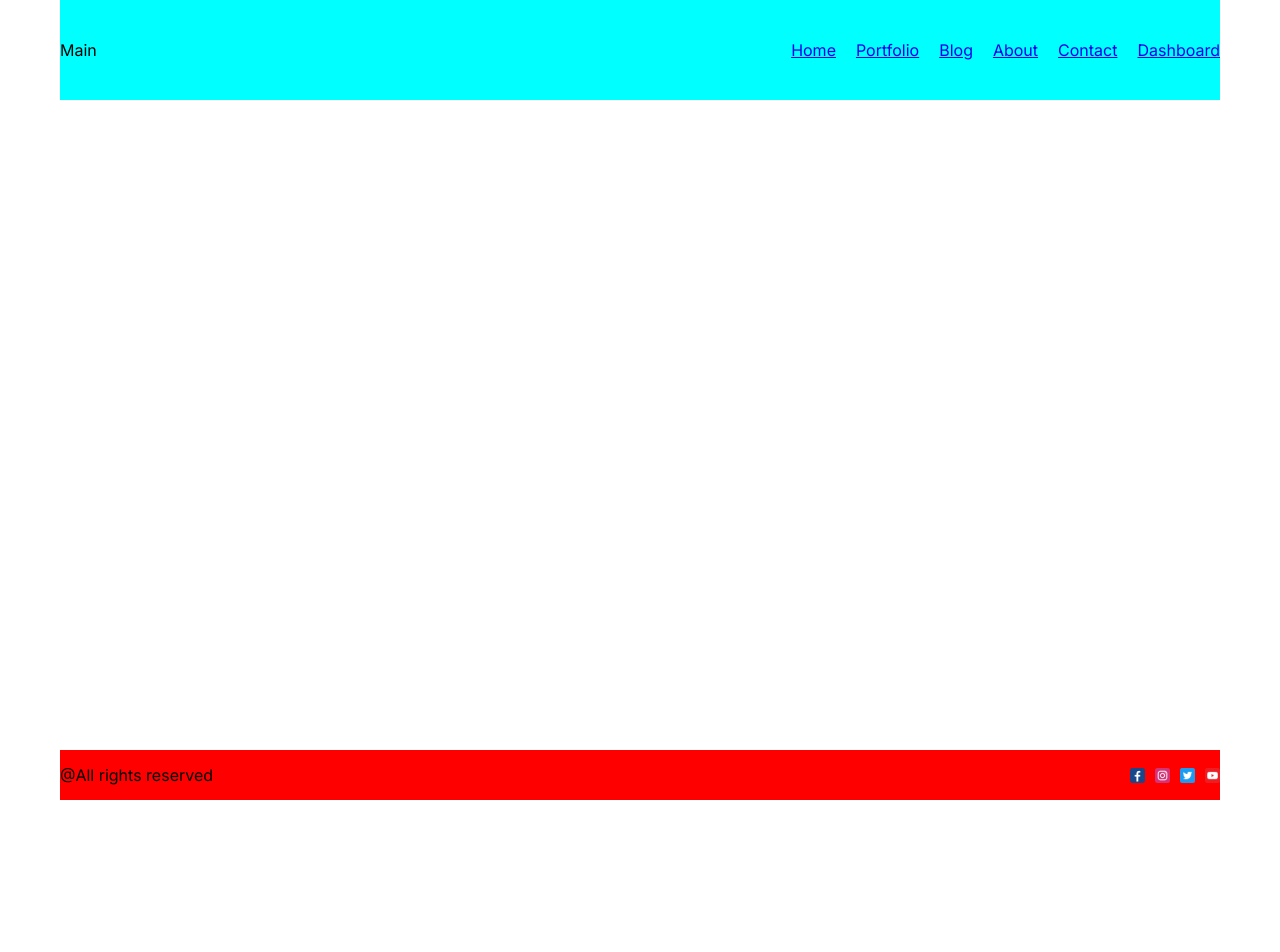
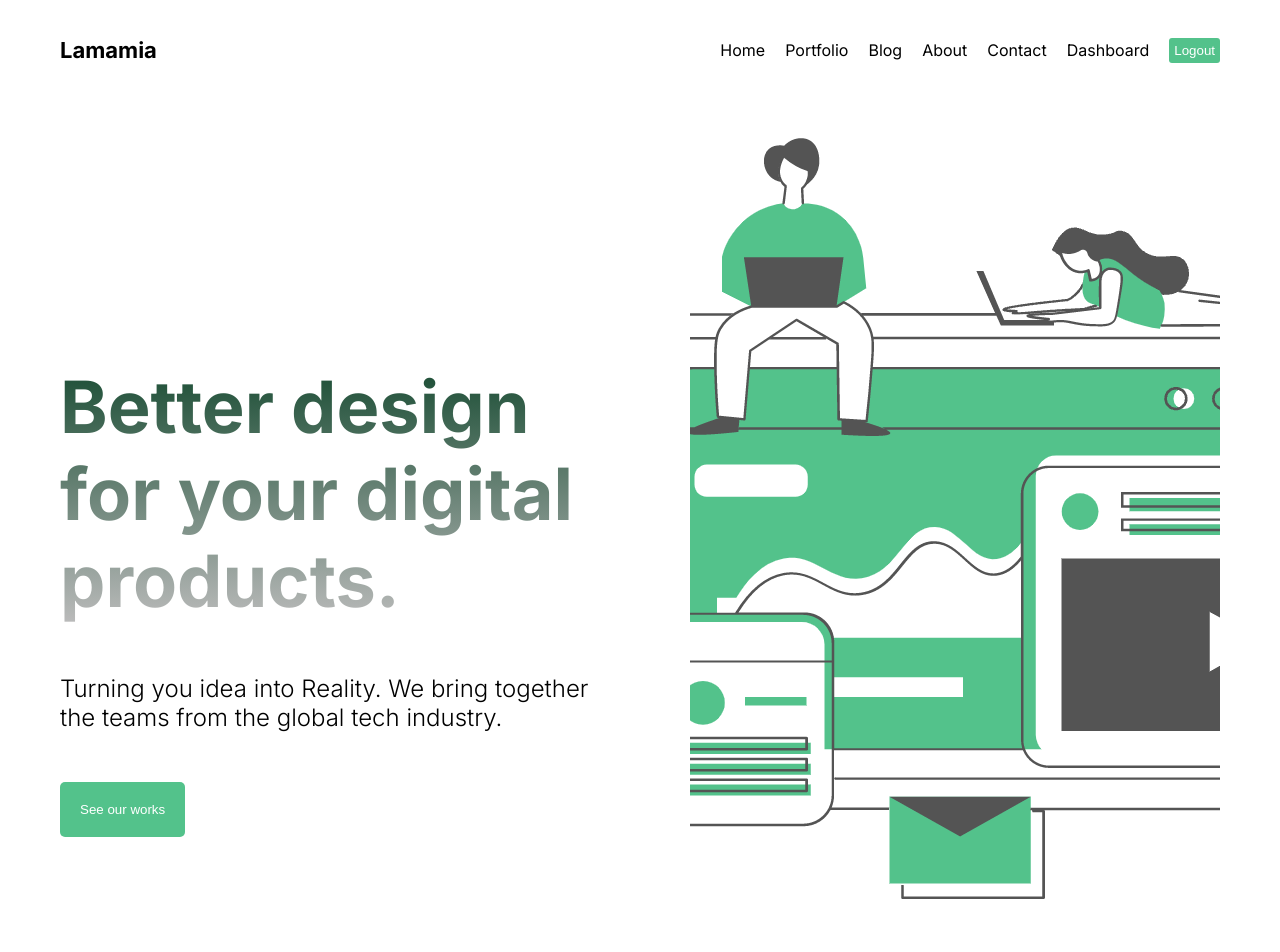
Before and after one commit to Racooly/codeapp, a Next.js app: page / in a window 1280 px wide. Shown: the top 952 px of the page. Before the commit the page ends 800 px from the top, so only its background shows below. Built offline with nearby package versions, Linux system fonts and the light colour scheme.

Commit message:
app_ui added

```diff
--- a/next.config.js
+++ b/next.config.js
@@ -1,4 +1,8 @@
 /** @type {import('next').NextConfig} */
-const nextConfig = {}
+const nextConfig = {
+    images: {
+        domains: ['images.pexels.com']
+    }
+}
 
 module.exports = nextConfig
--- /dev/null
+++ b/src/app/about/page.module.css
@@ -0,0 +1,17 @@
+.imgContainer{
+    width: 100%;
+    height: 300px;
+    position: relative;
+}
+.img{
+    object-fit: cover;
+    filter: grayscale(100%);
+}
+.imgText{
+    position: absolute;
+    bottom: 20px;
+    left: 20px;
+    background-color: #53c28b;
+    color: white;
+    padding: 5px;
+}
--- a/src/app/globals.css
+++ b/src/app/globals.css
@@ -18,3 +18,8 @@
   flex-direction: column;
   justify-content: space-between;
 }
+
+a{
+  text-decoration: none;
+  color: black;
+}
--- a/src/app/page.jsx
+++ b/src/app/page.jsx
@@ -1,9 +1,20 @@
 import styles from './page.module.css'
+import Image from 'next/image'
+import hero from 'public/hero.png'
 
 export default function Home() {
   return (
-    <main className={styles.main}>
-
+    <main className={styles.container}>
+      <div className={styles.item}>
+        <h1 className={styles.title}> Better design for your digital products.</h1>
+        <p className={styles.desc}>
+          Turning you idea into Reality. We bring together the teams from the global tech industry.
+        </p>
+        <button className={styles.button}>See our works</button>
+      </div>
+      <div className={styles.item}>
+        <Image src={hero} alt='hero' className={styles.img} />
+      </div>
     </main>
   )
 }
--- a/src/app/page.module.css
+++ b/src/app/page.module.css
@@ -0,0 +1,35 @@
+.container{
+    display: flex;
+    align-items: center;
+    gap: 100px;
+}
+.item{
+    flex: 1;
+    display: flex;
+    flex-direction: column;
+    gap: 50px;
+}
+.title{
+    font-size: 72px;
+    background: linear-gradient(to bottom, #194c33, #bbb);
+    -webkit-background-clip: text;
+    -webkit-text-fill-color: transparent;
+}
+.img{
+    width: 100%;
+    height: 1000px;
+    object-fit: cover;
+}
+.desc{
+    font-size: 24px;
+    font-weight: 300;
+}
+.button{
+    padding: 20px;
+    cursor: pointer;
+    background-color: #53c28b;
+    border: none;
+    border-radius: 5px;
+    width: max-content;
+    color: white;
+}
--- a/src/components/Footer/footer.module.css
+++ b/src/components/Footer/footer.module.css
@@ -1,6 +1,5 @@
 .container{
     width: 100%;
-    background-color: red;
     height: 50px;
     display: flex;
     align-items: center;
--- a/src/components/Navbar/Navbar.jsx
+++ b/src/components/Navbar/Navbar.jsx
@@ -36,9 +36,10 @@
   ]
   return (
     <div className={styles.container}>
-        <div>Main</div>
+        <Link href='/' className={styles.logo}>Lamamia</Link>
         <div className={styles.links}>
           {links.map(link => <Link href={link.url}>{link.title}</Link>)}
+          <button className={styles.logout}>Logout</button>
         </div>
     </div>
 
--- a/src/components/Navbar/navbar.module.css
+++ b/src/components/Navbar/navbar.module.css
@@ -1,7 +1,6 @@
 .container{
     width: 100%;
     height: 100px;
-    background-color: aqua;
 
     display: flex;
     justify-content: space-between;
@@ -12,3 +11,15 @@
     gap: 20px;
     align-items: center;
 }
+.logout{
+    padding:5px;
+    border: none;
+    background-color: #53c28b;
+    color: white;
+    cursor: pointer;
+    border-radius: 3px;
+  }
+  .logo{
+    font-size: 22px;
+    font-weight: bold;
+  }
```
Also changed, not shown: src/app/about/page.jsx (+13 -2 lines), public/hero.png (added).
